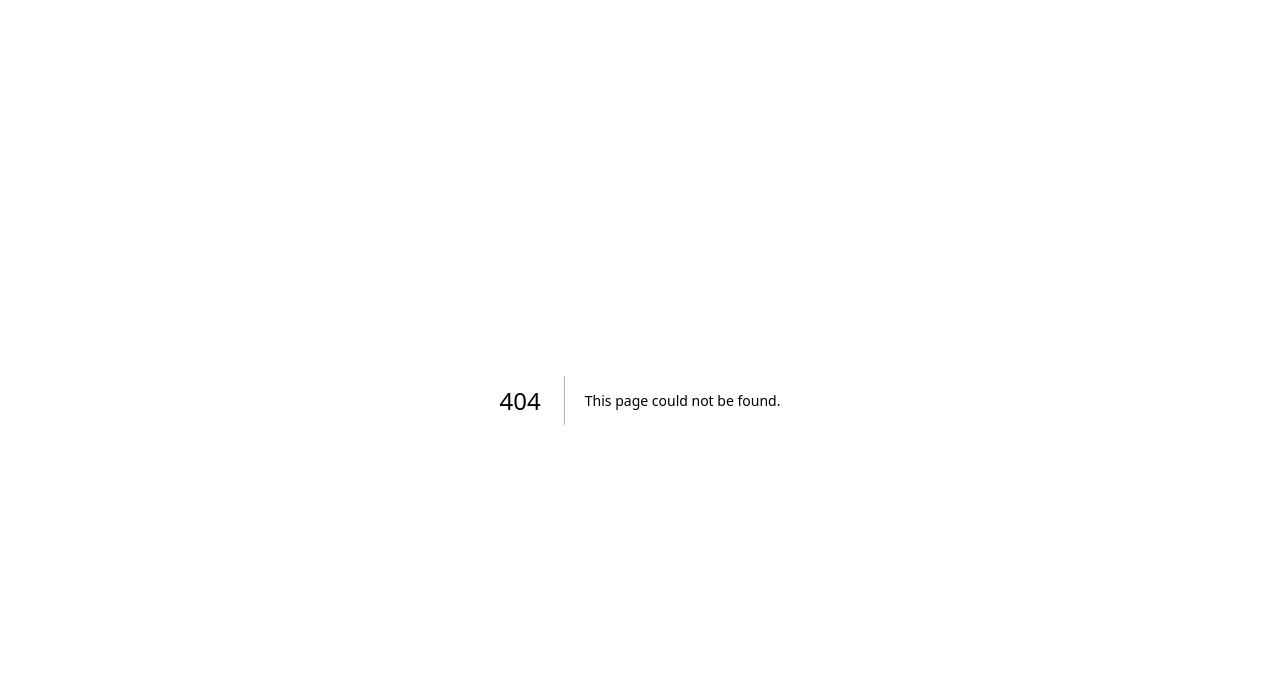
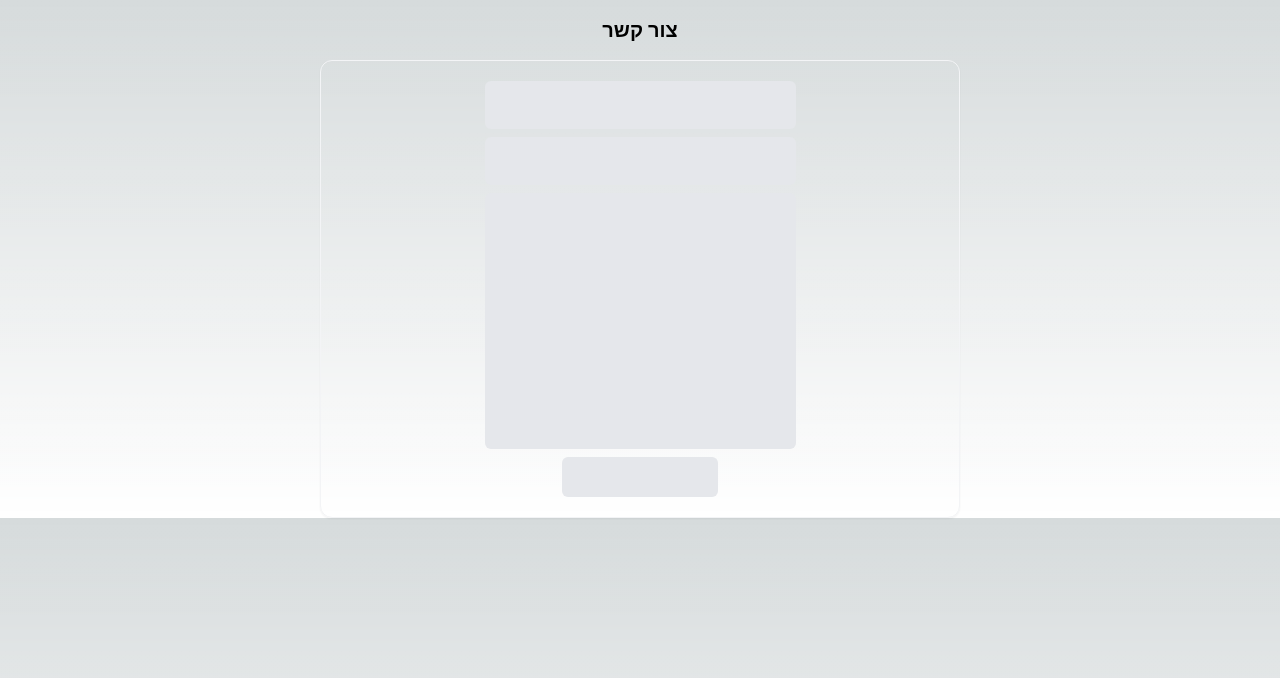
Before and after one commit to BenyKammoun/data-gov-frontend, a Next.js app: page /contact-us in a window 1280 px wide. Before the commit this address had no page. Shown: the top 678 px of the page. Built offline with nearby package versions, Linux system fonts and the light colour scheme.

Commit message:
task-000001--contact-us route page template added.

```diff
--- /dev/null
+++ b/app/contact-us/page.tsx
@@ -0,0 +1,10 @@
+import { ContactFormSkeleton } from "../components/skeletons"
+
+export default function ContactUsPage() {
+    return (
+        <div className="flex flex-col items-center justify-center">
+            <p className="my-4 text-lg md:text-xl font-semibold">צור קשר</p>
+            <ContactFormSkeleton  className="w-1/2"/>
+        </div>
+    )
+}
```
